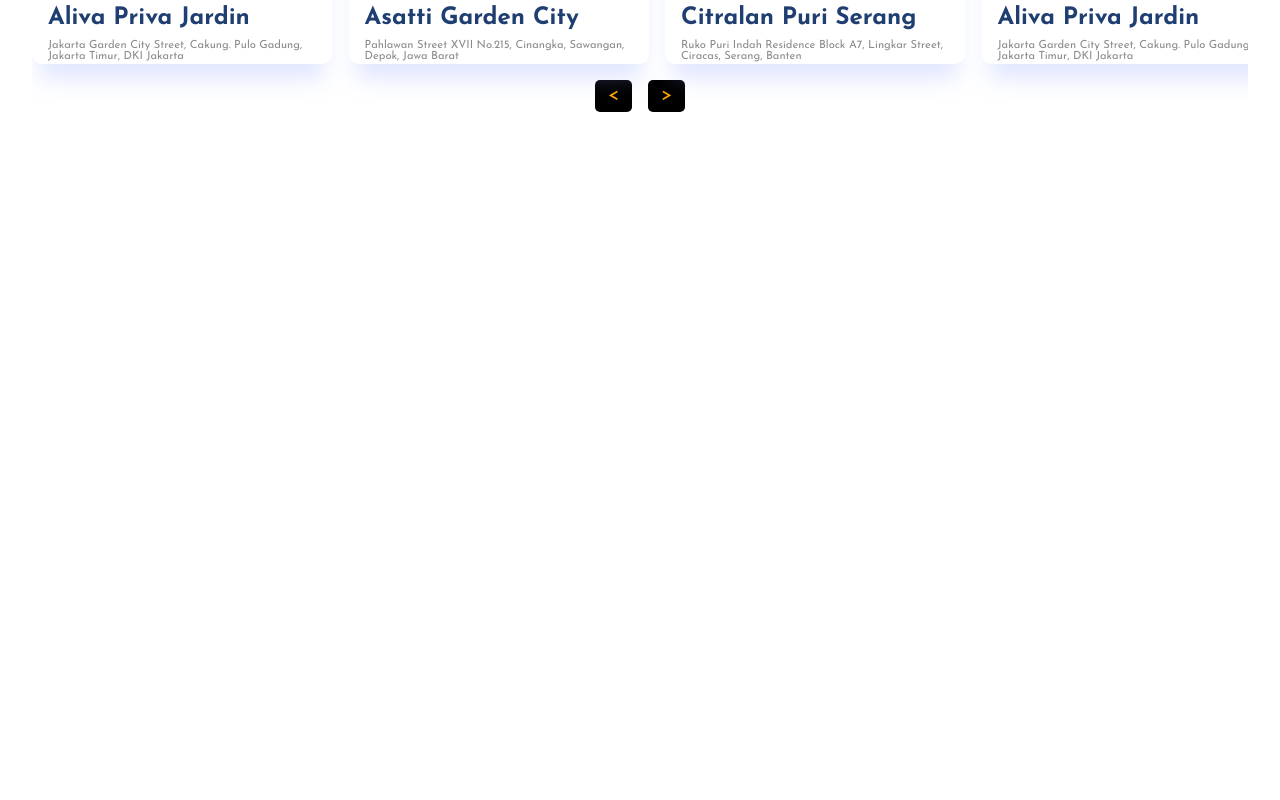
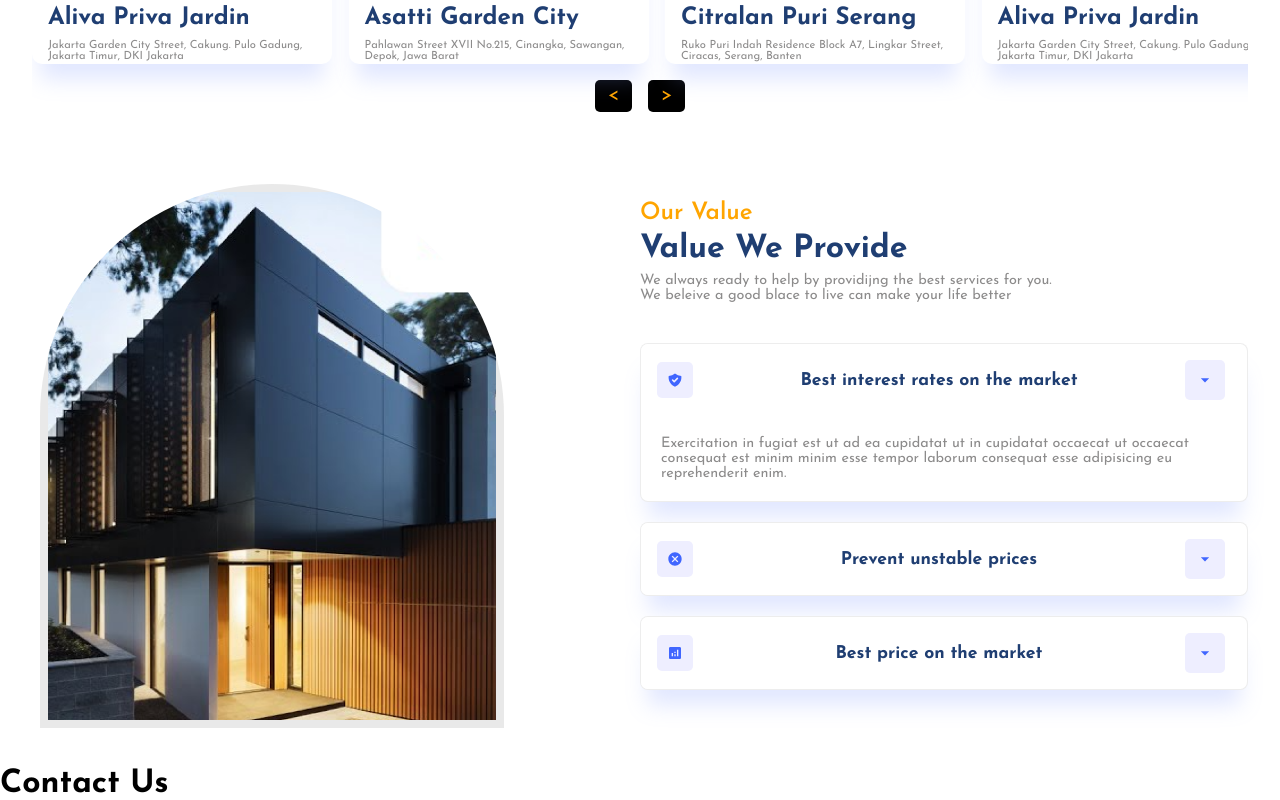
Before and after one commit to srivasanth23/Real_estate_Fullstack_website, a React (Create React App) app in the folder client/: page / in a window 1280 px wide. Shown: the part 1238-2038 px from the top of the page. Before the commit the page ends 1382 px from the top, so only its background shows below. Built offline with nearby package versions, Linux system fonts and the light colour scheme.

Commit message:
Added Value section

```diff
--- a/client/src/App.js
+++ b/client/src/App.js
@@ -1,8 +1,10 @@
 import "./App.css";
 import Companies from "./components/Companies";
+import ContactUs from "./components/ContactUs";
 import Header from "./components/Header";
 import Home from "./components/Home";
 import ResidenciesCarousal from "./components/ResidenciesCarousal";
+import Value from "./components/Value";
 
 function App() {
   return (
@@ -11,8 +13,10 @@
         <Header />
         <Home />
       </div>
-      <Companies/>
-      <ResidenciesCarousal/>
+      <Companies />
+      <ResidenciesCarousal />
+      <Value />
+      <ContactUs/>
     </div>
   );
 }
--- /dev/null
+++ b/client/src/components/ContactUs/index.js
@@ -0,0 +1,9 @@
+import './index.css'
+
+const ContactUs = () => {
+    return (
+        <h1> Contact Us</h1>
+    )
+}
+
+export default ContactUs;
--- a/client/src/components/ResidenciesCarousal/index.css
+++ b/client/src/components/ResidenciesCarousal/index.css
@@ -6,6 +6,7 @@
 .rc-heading{
     margin-bottom: 2rem;
 }
+
 
 .image-carousal{
     border: none;
@@ -24,7 +25,7 @@
     height: 300px;
 }
 
-.rc-card>:nth-child(2){
+.r-price{
     font-size: 1.2rem;
     font-weight: 600;
 }
@@ -69,3 +70,26 @@
     background-color: black;
     cursor: pointer;
 }
+
+@media screen and (max-width: 768px) {
+    .image-carousal{
+        width: 200px
+    }
+
+    .rc-card{
+        width: 220px;
+    }
+
+    .r-price{
+        font-size: 1.0rem;
+    }
+
+    .rc-card>:nth-child(3){
+        font-size: 1.2rem;
+    }
+
+    .rc-card>:nth-child(4){
+        font-size:0.7rem ;
+        width: 100%;
+    }
+}
--- /dev/null
+++ b/client/src/components/Value/index.css
@@ -0,0 +1,62 @@
+.v-container .v-image {
+    border: 8px solid rgb(232 232 232 / 93%);
+}
+
+.v-container>div{
+    flex:1;
+}
+
+
+.v-right{
+    gap: 0.5rem;
+}
+
+
+.hello{
+    margin-top: 2rem;
+    border: none;
+}
+
+.accordionItem {
+    background: white;
+    border: 1px solid rgba(128, 128, 128, 0.143);
+    border-radius: 8px;
+    overflow: hidden;
+    margin-bottom: 20px;
+    box-shadow: var(--shadow);
+  }
+
+
+.accordionButton {
+    background: white;
+    padding: 1rem;
+    width: 600px;
+    justify-content: space-between;
+    cursor: pointer;
+  }
+
+.icon{
+    padding: 10px;
+    background: #eeeeff;
+    border-radius: 5px;
+}
+
+.icon svg {
+    fill: var(--blue);
+  }
+
+.accordionButton .primaryText{
+      font-size: 1.1rem;
+}
+
+@media (max-width: 1024px) {
+    .v-container{
+          flex-direction: column;
+    }
+}
+
+@media (max-width: 768px) {
+    .accordionButton .primaryText{
+          font-size: .8rem;
+    }
+}
--- /dev/null
+++ b/client/src/components/Value/index.js
@@ -0,0 +1,64 @@
+import "./index.css";
+import React from "react";
+import {
+  Accordion,
+  AccordionItem,
+  AccordionItemHeading,
+  AccordionItemButton,
+  AccordionItemPanel,
+} from "react-accessible-accordion";
+import "react-accessible-accordion/dist/fancy-example.css";
+import {
+  MdOutlineArrowDropDown,
+} from "react-icons/md";
+import data from "../../utils/accordion.jsx";
+
+const Value = () => {
+  return (
+    <section className="v-wrapper">
+      <div className="paddings innerWidth flexCenter v-container">
+        <div className="v-left">
+          <div className="image-container">
+            <img className="v-image" src="./value.png" alt="valueimg" />
+          </div>
+        </div>
+        <div className="flexColStart v-right">
+          <span className="orangeText">Our Value</span>
+          <span className="primaryText">Value We Provide</span>
+          <span className="secondaryText">
+            We always ready to help by providijng the best services for you.
+            <br />
+            We beleive a good blace to live can make your life better
+          </span>
+
+          <Accordion
+            className="hello"
+            allowMultipleExpanded={false}
+            preExpanded={[0]}
+          >
+            {data.map((item, i) => {
+              return (
+                <AccordionItem className="accordionItem" uuid={i} key={i}>
+                  <AccordionItemHeading>
+                    <AccordionItemButton className="flexCenter accordionButton ">
+                      <div className="flexCenter icon">{item.icon}</div>
+                      <span className="primaryText">{item.heading}</span>
+                      <div className="flexCenter icon">
+                        <MdOutlineArrowDropDown size={20} />
+                      </div>
+                    </AccordionItemButton>
+                  </AccordionItemHeading>
+                  <AccordionItemPanel>
+                    <p className="secondaryText">{item.detail}</p>
+                  </AccordionItemPanel>
+                </AccordionItem>
+              );
+            })}
+          </Accordion>
+        </div>
+      </div>
+    </section>
+  );
+};
+
+export default Value;
```
Also changed, not shown: client/src/components/ContactUs/index.css (added).
